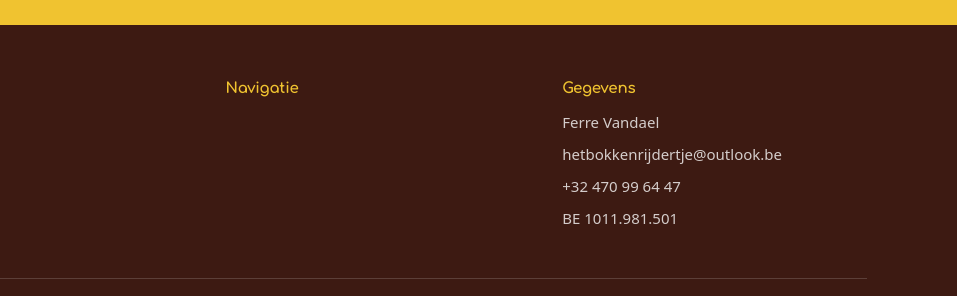
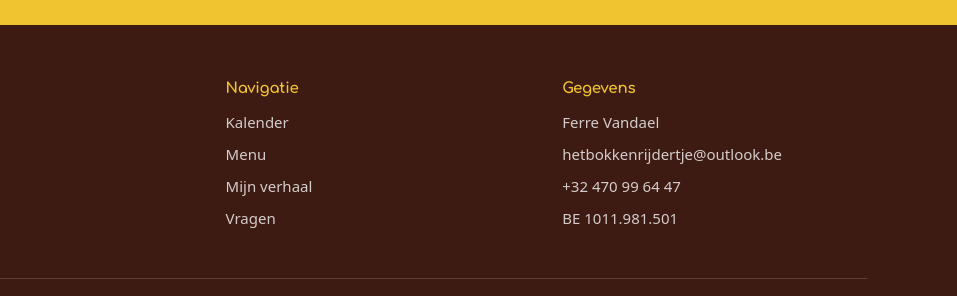
Before and after one commit to joppe-rabijns-rc/bokkenrijder, a plain HTML site: page index.html in a window 1280 px wide. Shown: the part 4797-5093 px from the top of the page, 323-1280 px from the left. Drawn offline with Linux system fonts and the light colour scheme; a web font is replaced by a local one.

Commit message:
Footer-navigatie terugzetten
Co-Authored-By: Claude Opus 5.5 <noreply@anthropic.com>

```diff
--- a/index.html
+++ b/index.html
@@ -281,6 +281,7 @@
       </div>
       <div>
         <h2 class="footer__h">Navigatie</h2>
+        <ul><li><a href="#agenda">Kalender</a></li><li><a href="#menu">Menu</a></li><li><a href="#verhaal">Mijn verhaal</a></li><li><a href="#vragen">Vragen</a></li></ul>
       </div>
       <div>
         <h2 class="footer__h">Gegevens</h2>
```
